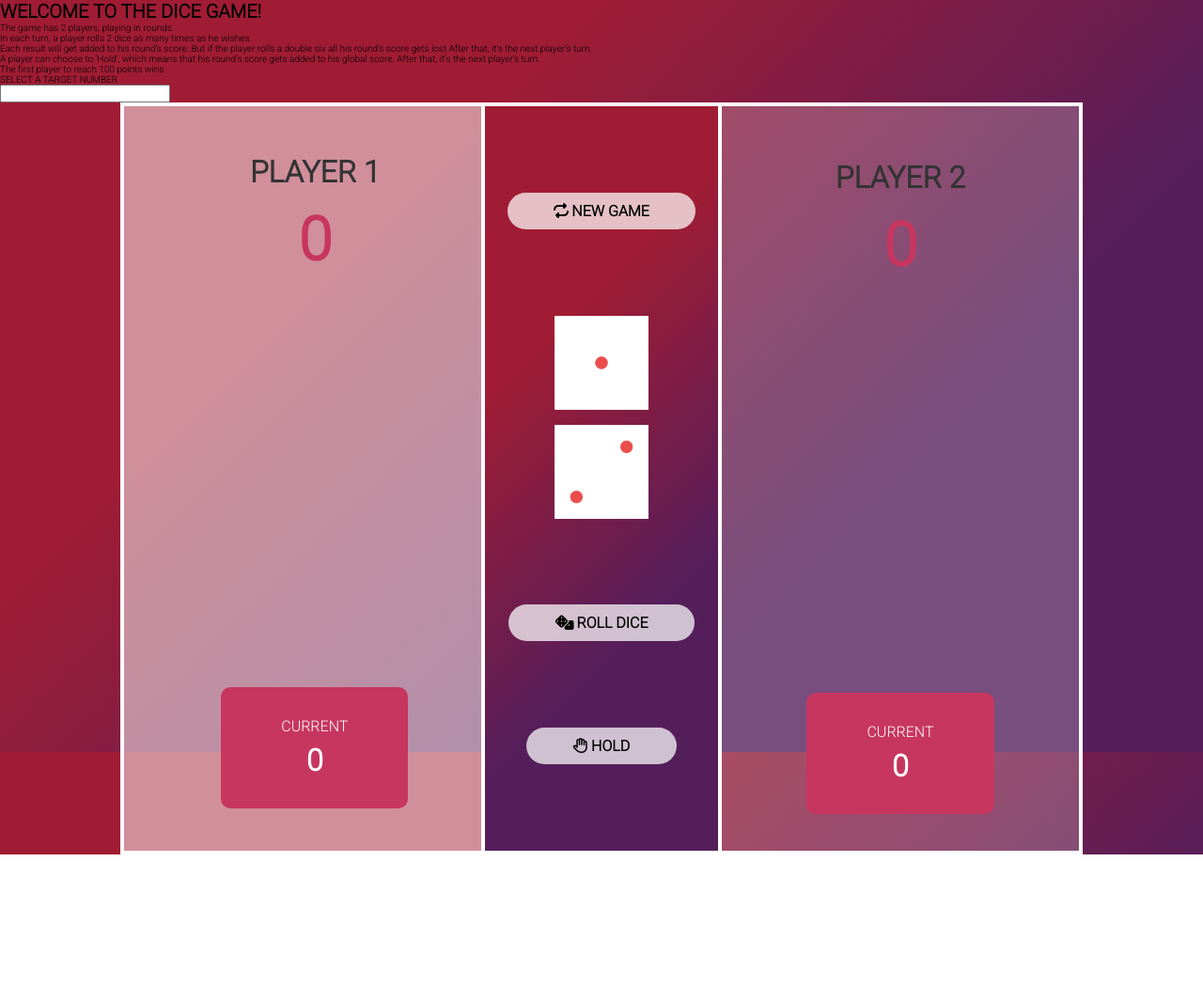
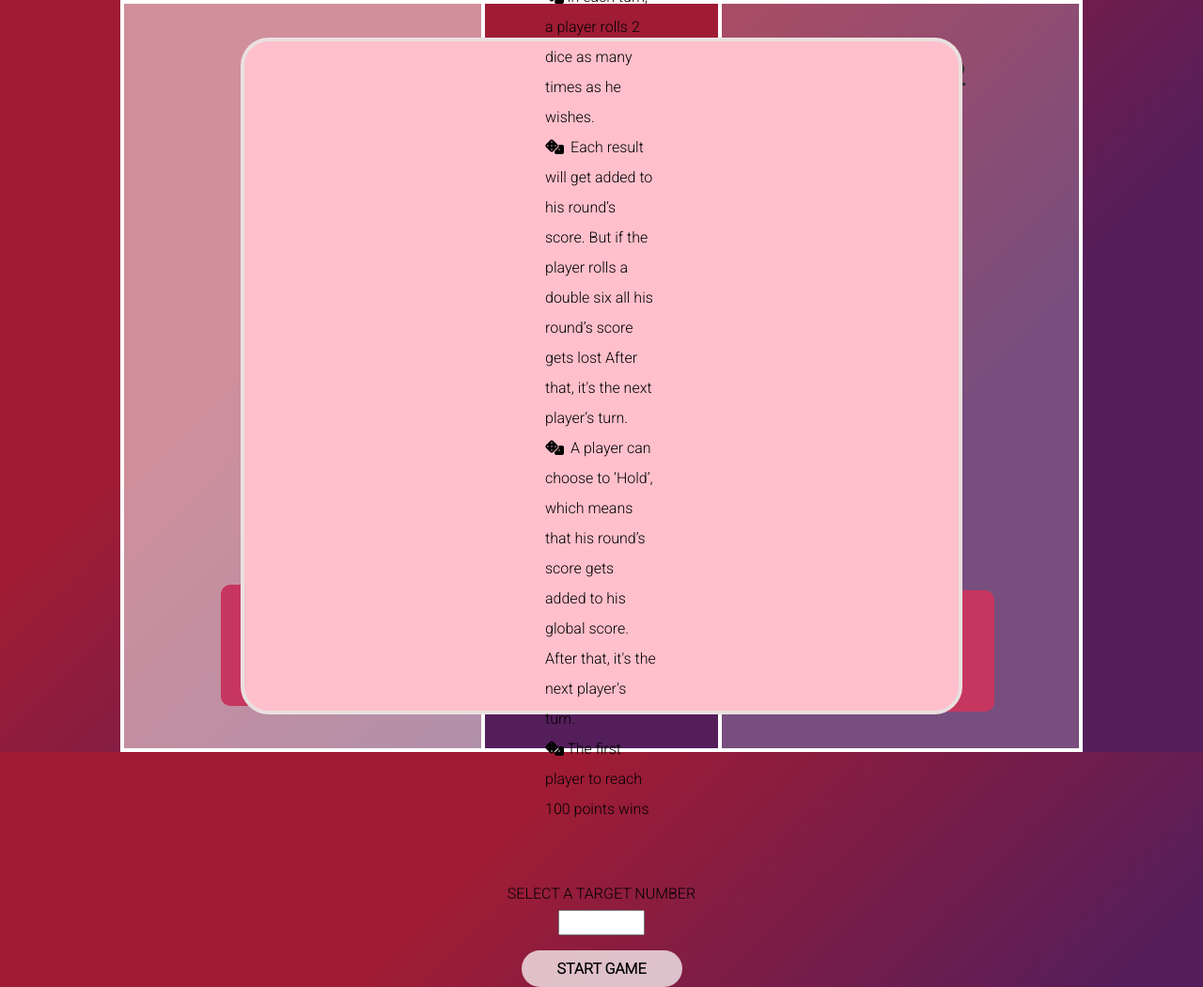
Before and after one commit to Toni-Zoaretz/AS-Project-Dice-Game-Project, a plain HTML site: page index.html in a window 1280 px wide. Shown: the whole page at 94% size. Before the commit the page ends 909 px from the top, so only its background shows below. Drawn offline with Linux system fonts and the light colour scheme.

Commit message:
resposive

```diff
--- a/index.html
+++ b/index.html
@@ -20,22 +20,34 @@
   <body>
     <div class="welcome">
       <h1>WELCOME TO THE DICE GAME!</h1>
-      <ul>
-        <li>The game has 2 players, playing in rounds.</li>
-        <li>In each turn, a player rolls 2 dice as many times as he wishes.</li>
-        <li>
-          Each result will get added to his round’s score. But if the player
-          rolls a double six all his round’s score gets lost After that, it's
-          the next player’s turn.
-        </li>
-        <li>
-          A player can choose to ‘Hold’, which means that his round’s score gets
-          added to his global score. After that, it's the next player's turn.
-        </li>
-        <li>The first player to reach 100 points wins</li>
-      </ul>
-      <div>SELECT A TARGET NUMBER</div>
-      <input type="number" name="numer" id="numer" />
+      <p>
+        <span
+          ><i class="fa-solid fa-dice"></i>The game has 2 players, playing in
+          rounds.</span
+        ><br />
+        <span
+          ><i class="fa-solid fa-dice"></i>In each turn, a player rolls 2 dice
+          as many times as he wishes.</span
+        ><br />
+        <span
+          ><i class="fa-solid fa-dice"></i> Each result will get added to his
+          round’s score. But if the player rolls a double six all his round’s
+          score gets lost After that, it's the next player’s turn. </span
+        ><br />
+        <span
+          ><i class="fa-solid fa-dice"></i> A player can choose to ‘Hold’, which
+          means that his round’s score gets added to his global score. After
+          that, it's the next player's turn. </span
+        ><br />
+        <span
+          ><i class="fa-solid fa-dice"></i>The first player to reach 100 points
+          wins</span
+        >
+      </p>
+
+      <div class="select">SELECT A TARGET NUMBER</div>
+      <input type="number" name="target" id="inputTarget" min="100" max="100" />
+      <button class="strat-game">START GAME</button>
     </div>
     <div class="flex-contanier">
       <!-- -------------PLAYER-1------------- -->
--- a/style.css
+++ b/style.css
@@ -14,7 +14,64 @@ body {
   width: 100vw;
   height: 100vh;
   font-family: "Roboto", sans-serif;
+  position: relative;
+  display: flex;
 }
+
+/* ------WELCONE-MODAL---- */
+.welcome {
+  display: flex;
+  justify-content: center;
+  align-items: center;
+  flex-direction: column;
+  width: 60vw;
+  height: 90%;
+  visibility: visible;
+  border: 4px solid rgb(233, 224, 224);
+  border-radius: 30px;
+  position: absolute;
+  z-index: 1;
+  background-color: pink;
+  top: 50%;
+  left: 50%;
+  transform: translate(-50%, -50%);
+}
+h1 {
+  font-size: 2rem;
+}
+
+p {
+  padding: 4rem 20rem;
+  font-size: 1rem;
+  text-align: left;
+  line-height: 2rem;
+}
+
+.select {
+  font-size: 1rem;
+  padding-bottom: 0.5rem;
+}
+
+input {
+  padding-bottom: 0.5rem;
+  padding-left: 1rem;
+  padding-right: 1rem;
+}
+
+.strat-game {
+  margin-top: 1rem;
+  color: black;
+  font-family: "Roboto", sans-serif;
+  font-size: 1rem;
+  font-weight: 900;
+  padding: 10px 5%;
+  border-radius: 20px;
+  border: none;
+  background-color: rgba(255, 255, 255, 0.727);
+  cursor: pointer;
+}
+
+/* -------THE-GAME--------- */
 
 .flex-contanier {
   display: flex;
```
